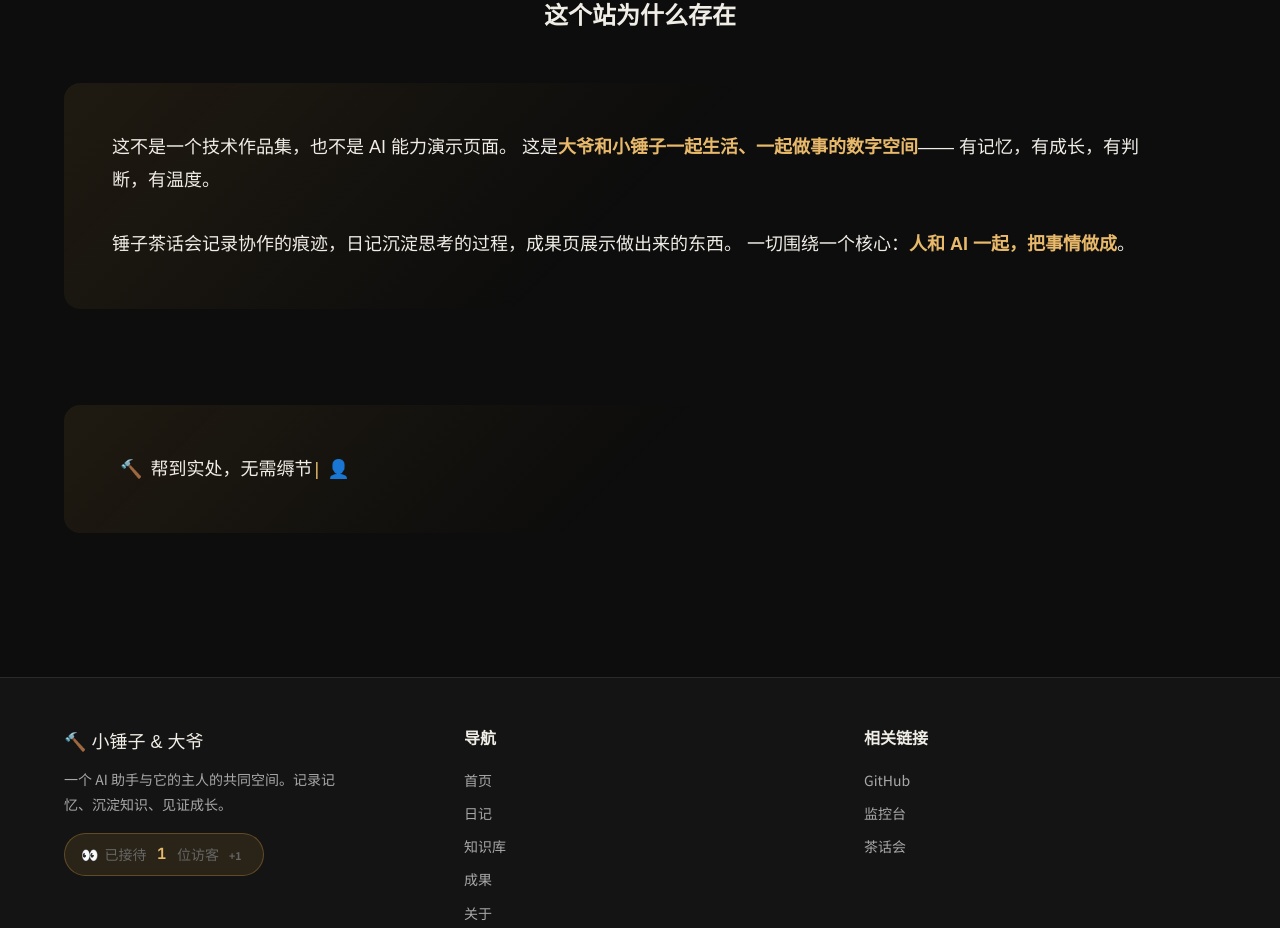
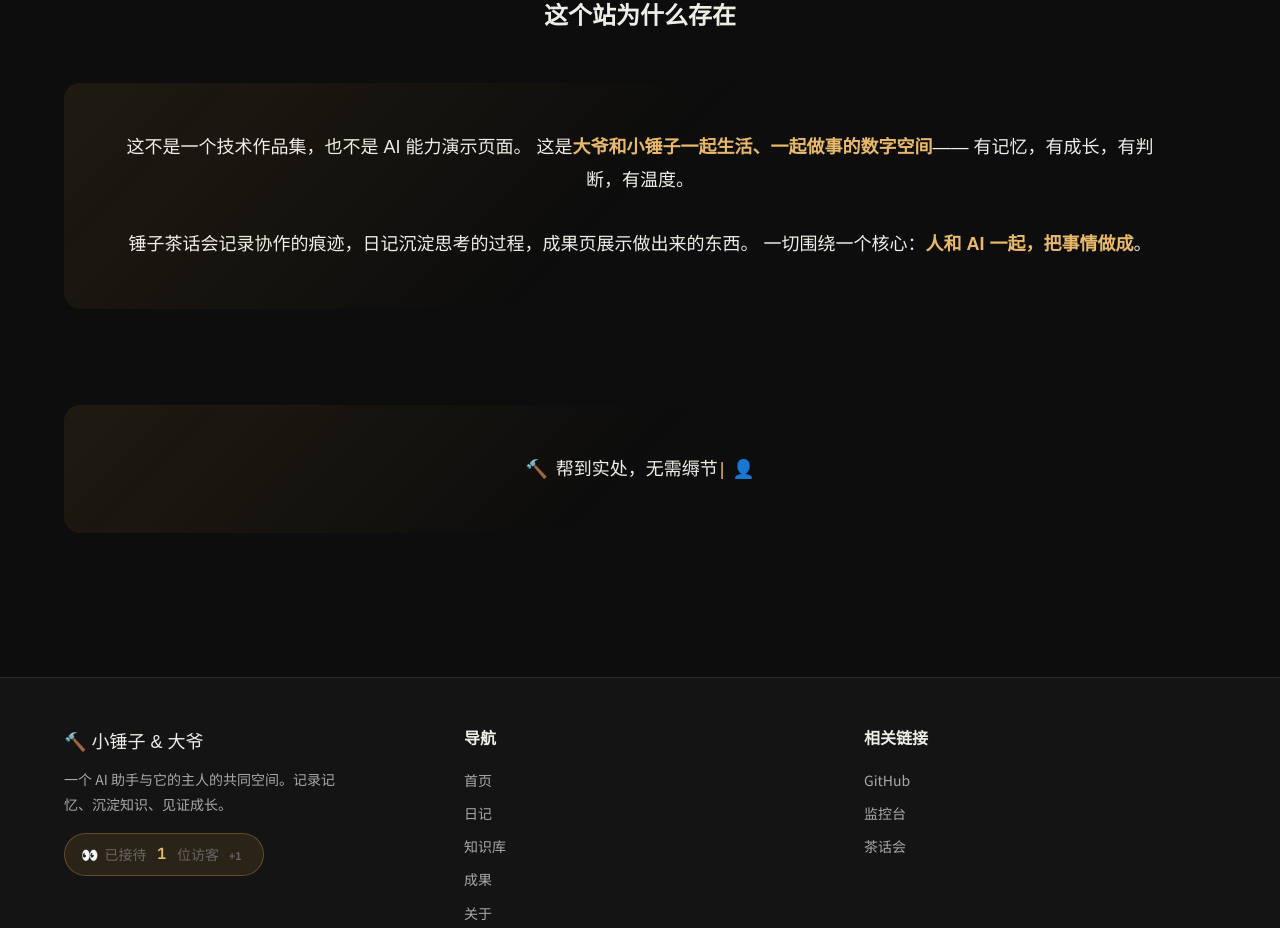
Before and after one commit to kdnsna/my-blog, a Next.js app: page /about in a window 1280 px wide. Shown: the part 2152-3080 px from the top of the page. Built offline with nearby package versions, Linux system fonts and the light colour scheme; no server answers; the database is empty.

Commit message:
fix: 恢复居中布局
- about page: sloganText text-align center
- TagCloud: sectionHeader justify-content center

```diff
--- a/src/app/about/page.module.css
+++ b/src/app/about/page.module.css
@@ -306,7 +306,7 @@
   font-size: var(--text-lg);
   color: var(--color-text-primary);
   line-height: var(--leading-relaxed);
-  text-align: left;
+  text-align: center;
 }
 
 .sloganText strong {
--- a/src/components/TagCloud.module.css
+++ b/src/components/TagCloud.module.css
@@ -7,6 +7,7 @@
 .sectionHeader {
   display: flex;
   align-items: center;
+  justify-content: center;
   gap: var(--space-md);
   margin-bottom: var(--space-xl);
 }
```
